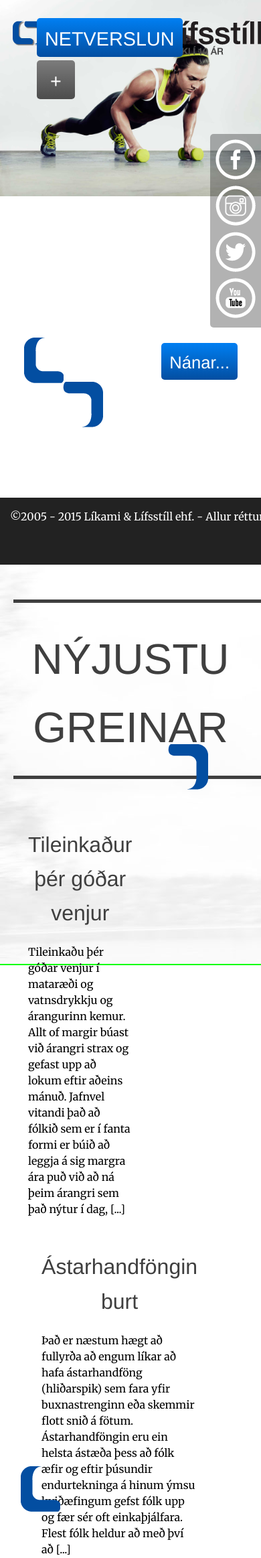
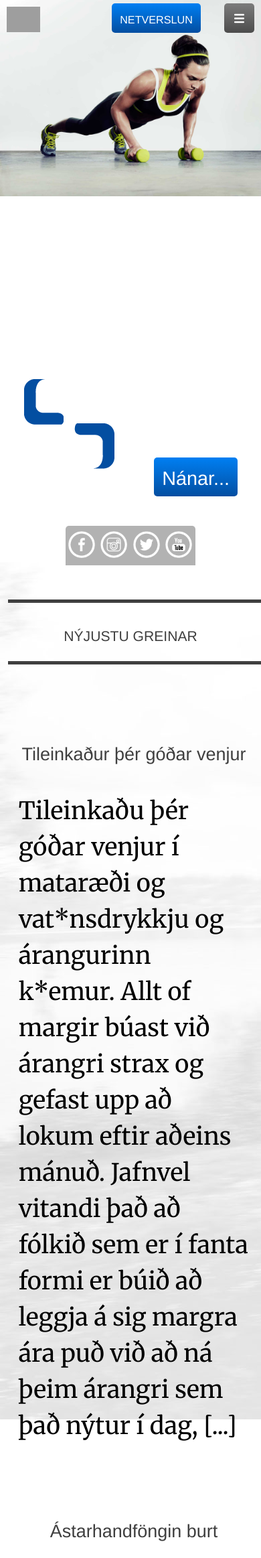
Before and after one commit to strengur/ammilis, a PHP site: page / in a window 390 px wide; the page is wider, and only the part inside the window is pictured. Shown: the top 2326 px of that part at 67% size. Run offline with PHP 8.4, Linux system fonts and the light colour scheme; some libraries are stand-ins or nearby versions; grey boxes are pictures that could not be loaded.

Commit message:
Menu redesign
Redisigned the menu to fit in mobile devices

```diff
--- a/header.php
+++ b/header.php
@@ -5,6 +5,8 @@
 		<title>Líkami &amp; Lífsstíll ehf.</title>
 
 		<meta charset="utf-8">
+		<meta name="viewport" content="width=device-width, initial-scale=1.0">
+		<meta name="robots" content="noindex, nofollow">
 
 		<link rel="stylesheet" type="text/css" href="css/normalize.css">
 		<link rel="stylesheet" type="text/css" href="style.css">
--- a/index.php
+++ b/index.php
@@ -5,6 +5,7 @@
 	<img class="banners-img" src="images/banners/frontur.jpg" alt="Baner image">
 
 	<div class="banner-headline">
+
 		<div>
 			<h1>
 				<img id="banner-headline-image-left" src="images/icons/left-side-logo-blue.png" alt="Vinstri hlið af LL logoi">
@@ -12,9 +13,13 @@
 				<img id="banner-headline-image-right" src="images/icons/right-side-logo-blue.png" alt="Hægri hlið af LL logoi">
 			</h1>
 		</div>
+
 	</div>
 
-	<a href="#" class="navigation-online-store button-blue-gradient banner-button button">Nánar...</a>
+	<div class="banner-button">
+		<a href="#" class="banner-button-button button-blue-gradient button">Nánar...</a>
+	</div>
+
 </div>
 
 <div class="arrow-down-clearfix">
@@ -39,7 +44,11 @@
 	<div class="article-columns-content">
 
 		<div class="article-columns-border-top"></div>
-		<div class="newest-article"><h1>NÝJUSTU GREINAR</h1></div>
+
+		<div class="newest-article">
+			<h1>NÝJUSTU GREINAR</h1>
+		</div>
+
 		<div class="article-columns-border-bottom"></div>
 
 
@@ -50,12 +59,12 @@
 		<div class="article-columns-center-fix">
 			<div class="article-column-one">
 				<h1>Tileinkaður þér góðar venjur</h1>
-				<p>Tileinkaðu þér góðar venjur í mataræði og vatnsdrykkju og árangurinn kemur. Allt of margir búast við árangri strax og gefast upp að lokum eftir aðeins mánuð. Jafnvel vitandi það að fólkið sem er í fanta formi er búið að leggja á sig margra ára puð við að ná þeim árangri sem það nýtur í dag, [...]</p>
+				<p>Tileinkaðu þér góðar venjur í mataræði og vat*nsdrykkju og árangurinn k*emur. Allt of margir búast við árangri strax og gefast upp að lokum eftir aðeins mánuð. Jafnvel vitandi það að fólkið sem er í fanta formi er búið að leggja á sig margra ára puð við að ná þeim árangri sem það nýtur í dag, [...]</p>
 			</div>
 
 			<div class="article-column-two">
 				<h1>Ástarhandföngin burt</h1>
-				<p>Það er næstum hægt að fullyrða að engum líkar að hafa ástarhandföng (hliðarspik) sem fara yfir buxnastrenginn eða skemmir flott snið á fötum. Ástarhandföngin eru ein helsta ástæða þess að fólk æfir og eftir þúsundir endurtekninga á hinum ýmsu kviðæfingum gefst fólk upp og fær sér oft einkaþjálfara. Flest fólk heldur að með því að [...]</p>
+				<p>Það er næstum hægt að fullyrða að engum * líkar að hafa ástarhandföng (hliðarspik) sem fara yfir buxnastrenginn eða skemmir flott snið á fötum. Ástarhandföngin eru ein helsta ástæða þess að fólk æfir og eftir þúsundir endurtekninga á hinum ýmsu kviðæfingum gefst fólk upp og fær sér oft einkaþjálfara. Flest fólk heldur að með því að [...]</p>
 			</div>
 		</div>
 
@@ -67,7 +76,9 @@
 </div>
 
 <div class="ad-banners">
-
+	<div class="ad-banners-frame">
+		<img src="images/banners/get-fit2.jpg" alt="Ad banner description">
+	</div>
 </div>
 
 <?php include('footer.php'); ?>
--- a/js/main-java.js
+++ b/js/main-java.js
@@ -8,18 +8,10 @@ $("#banner-headline-image-right").delay(4600).fadeIn(1000);
 // Mobile version of main menu, dropdown menu
 $(".navigation-mobile-menu").click(function() {
 
-	$(".navigation-mobile-menu-closed").slideToggle("slow", function() {
+	$(".navigation-mobile-menu img").toggle();
 
-		var openMobileMenu = "+";
-		var closeMobileMenu = "-";
 
-		if ($(".navigation-mobile-menu").text() === openMobileMenu){
-			$(".navigation-mobile-menu").html(closeMobileMenu);
-		} else {
-			$(".navigation-mobile-menu").html(openMobileMenu);
-		}
-
-	});
+	$(".navigation-mobile-menu-closed").slideToggle("slow");
 
 });
 
--- a/navigation.php
+++ b/navigation.php
@@ -1,6 +1,10 @@
 <header>
 	<div class="logo">
 		<img src="images/logo.png" alt="Merki fyrirtækisins.">
+	</div>
+
+	<div class="logo-mobile">
+		<img src="images/ll-logo.svg" alt="Merki fyrirtækisins">
 	</div>
 
 	<div class="navigation">
@@ -15,13 +19,18 @@
 
 	<div class="navigation-mobile">
 		<ul>
-			<li><a class="navigation-online-store button-blue-gradient button">NETVERSLUN</a></li>
-			<li><a class="navigation-mobile-menu button-grey-gradient button"><span>+</span></a></li>
+			<li><a id="mobile-onlinestore-button" class="navigation-online-store button-blue-gradient button">NETVERSLUN</a></li>
+			<li><a class="navigation-mobile-menu button-grey-gradient button">
+					<img src="images/icons/menu.svg" alt="Opna Valmynd">
+					<img style="display: none;" src="images/icons/cancel.svg" alt="Loka Valmynd">
+				</a>
+			</li>
 		</ul>
 	</div>
 
 	<div class="navigation-mobile-menu-closed">
 		<ul>
+			<li>NETVERSLUN</li>
 			<li>HEIM</li>
 			<li>GREINAR</li>
 			<li>UM OKKUR</li>
--- a/style.css
+++ b/style.css
@@ -5,7 +11,8 @@ html {
 body {
 	width: 100%;
 	height: 100%;
-	font-size: 16px;
+	font-size: 1.125em;
+	line-height: 1.6em;
 	font-family: 'Merriweather', serif;
 }
 
@@ -89,17 +96,21 @@ h4 {
 	color: #fff;
 }
 
-.navigation-mobile-menu {
-	padding: 15px 20px 11px 20px;
+.banner-button {
+	position: absolute;
+	bottom: 4em;
+	right: 35px;
+	font-size: 1.6em;
+	z-index: 1000;
 }
 
+.banner-button-button {
+	padding: 15px 12px 11px 12px;
+	text-decoration: none;
+}
 
-.banner-button {
-  position: absolute;
-  top: 20em;
-  right: 35px;
-  font-size: 1.6em;
-  z-index: 1000;
+.banner-button-button a:visited {
+	color: #fff;
 }
 
 .banner-button,
@@ -121,14 +132,8 @@ header {
 	left: 15px;
 }
 
-.navigation {
+.logo-mobile {
 	display: none;
-}
-
-.navigation-mobile {
-	position: absolute;
-	top: 27px;
-	right: 15px;
 }
 
 .navigation ul,
@@ -224,30 +229,12 @@ header {
 	top: -22px;
 }
 
-.social-media-icons {
-	position: fixed;
-	top: 200px;
-	right: 0px;
-	width: 76px;
-	height: 286px;
-	background: rgba(0,0,0,0.3);
-	border-radius: 5px 0 0 5px;
-	padding-top: 3px;
-	z-index: 1000;
-}
-
-.social-media-icons img {
-	margin-left: 8px;
-	margin-top: 5px;
-}
-
 .article-columns {
 	position: relative;
 	top: -5px;
 	width: 100%;
-	height: 600px;
+	padding-bottom: 60px;
 	z-index: -1;
-	border-bottom: 2px solid #0f0; /* Remove when banner is ready */
 }
 
 .article-columns-img {
@@ -262,11 +249,15 @@ header {
 
 .article-columns-content {
 	position: relative;
-	width: 90%;
+	width: 94%;
 	top: 1px;
 	padding-top: 55px;
 	margin-left: auto;
 	margin-right: auto;
+}
+
+.article-columns-content p {
+	font-size: 2em;
 }
 
 .newest-articles {
@@ -281,19 +272,22 @@ header {
 	text-align: center;
 }
 
+.newest-article>h1 {
+	font-size: 5.42vw;
+}
+
 .article-columns-logo-left,
 .article-columns-logo-right {
 	position: absolute;
 }
 
 .article-columns-logo-left {
-	bottom: 80px;
-	left: 10px;
+	bottom: -50px;
 }
 
 .article-columns-logo-right {
-	top: 270px;
-	right: 60px;
+	top: 290px;
+	right: 0px;
 }
 
 .article-columns-center-fix {
@@ -305,7 +299,7 @@ header {
 .article-column-one h1,
 .article-column-two h1,
 .article-column-three h1 {
-	font-size: 2em;
+	font-size: 3.5em;
 }
 
 .article-columns-border-top,
@@ -323,20 +317,24 @@ header {
 	margin-bottom: 40px;
 }
 
-.article-column-one,
-.article-column-two {
-	height: 380px;
-	width: 45%;
-	display: inline-table;
-	text-align: left;
+.ad-banners {
+	position: relative;
+	width: 100%;
+	padding-top: 5px;
+	padding-bottom: 5px;
 }
 
-.article-column-one {
-	margin-right: 20px;
+.ad-banners-frame {
+	width: 95%;
+	box-shadow: 0px 0px 20px #777;
+	margin: auto;
+	border-radius: 5px;
 }
 
-.article-column-two {
-	margin-left: 20px;
+.ad-banners img {
+	max-width: 100%;
+	display: block;
+	border-radius: 5px;
 }
 
 .arrow-down-clearfix {
@@ -351,12 +349,11 @@ header {
 }
 
 footer {
-	position: absolute;
+	position: relative;
 	width: 100%;
 	height: 100px;
 	background: #222;
 	color: #FFFFFF;
-	bottom: 1px;
 }
 
 .copyright-year {
@@ -366,6 +363,174 @@ footer {
 	text-align: center;
 }
 
+@media screen and (min-width: 349px) {
+	.navigation-mobile-menu-closed li:first-of-type {
+		display: none;
+	}
+}
+
+@media screen and (max-width: 350px) {
+	#mobile-onlinestore-button {
+		display: none;
+	}
+
+	.navigation-mobile-menu-closed li:first-of-type {
+		background: -webkit-linear-gradient(top, #007FF2, #034EA1);
+		background: -o-linear-gradient(top, #007FF2, #034EA1);
+		background: -moz-linear-gradient(top, #007FF2, #034EA1);
+		background: linear-gradient(top, #007FF2, #034EA1);
+		color: #FFFFFF;
+	}
+
+	.navigation-mobile-menu-closed li:first-of-type:hover {
+		background: #034EA1;
+		color: #FFFFFF;
+	}
+}
+
+@media screen and (max-width: 650px) {
+	header {
+		height: 55px;
+		width: 100%;
+		background: rgba(0,0,0,0.0);
+	}
+
+	.navigation-mobile-menu-closed {
+		top: 55px;
+	}
+
+	.logo {
+		display: none;
+	}
+
+	.logo-mobile {
+		display: block;
+		position: absolute;
+		top: 10px;
+		left: 10px;
+	}
+
+	.logo-mobile img {
+		width: 50px;
+	}
+
+	.navigation {
+		display: none;
+	}
+
+	.navigation-mobile {
+		position: absolute;
+		top: -5px;
+		right: -5px;
+	}
+
+	.navigation-online-store {
+
+		font-size: 0.5em;
+	}
+
+	.navigation-mobile-menu {
+		padding: 15px 15px 11px 15px;
+		font-size: 0.5em;
+	}
+
+	.navigation-mobile-menu img {
+		width: 15px;
+	}
+
+	.social-media-icons {
+		position: fixed;
+		bottom: 0px;
+		margin-left: 50%;
+		left: -97px;
+		width: 194px;
+		height: 56px;
+		background: rgba(0,0,0,0.3);
+		border-radius: 5px 5px 0 0;
+		padding-top: 3px;
+		z-index: 1000;
+	}
+
+	.social-media-icons img {
+		margin-left: 4px;
+		margin-top: 5px;
+		width: 40px;
+	}
+
+}
+
+@media screen and (min-width: 651px) {
+	.navigation {
+		display: none;
+	}
+
+	.navigation-online-store {
+		font-size: 0.75em;
+	}
+
+	.navigation-mobile {
+		position: absolute;
+		top: 25px;
+		right: 15px;
+	}
+
+	.navigation-mobile-menu {
+		padding: 15px 15px 11px 15px;
+		font-size: 0.75em;
+	}
+
+	.navigation-mobile-menu img {
+		width: 20px;
+	}
+
+	.social-media-icons {
+		position: fixed;
+		top: 200px;
+		right: 0px;
+		width: 76px;
+		height: 286px;
+		background: rgba(0,0,0,0.3);
+		border-radius: 5px 0 0 5px;
+		padding-top: 3px;
+		z-index: 1000;
+		line-height: 1.3em;
+	}
+
+	.social-media-icons img {
+		margin-left: 8px;
+		margin-top: 5px;
+	}
+
+}
+
+@media screen and (max-width: 734px) {
+
+	.banner-button {
+		position: absolute;
+
+		z-index: 1000;
+	}
+
+	.article-column-one h1,
+	.article-column-two h1,
+	.article-column-three h1 {
+		font-size: 1.5em;
+	}
+
+	.article-columns-logo-left,
+	.article-columns-logo-right {
+		display: none;
+	}
+}
+
+
+@media screen and (max-width: 1179px) {
+
+	.article-column-one {
+		padding-top: 40px;
+		padding-bottom: 40px;
+	}
+}
 
 @media screen and (min-width: 1180px) {
 
```
Also changed, not shown: other parts of style.css (+52 -3 lines), images/icons/cancel.svg (added), images/icons/menu.svg (added), images/ll-logo.svg (added).
